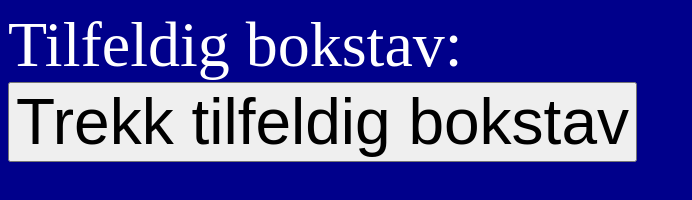
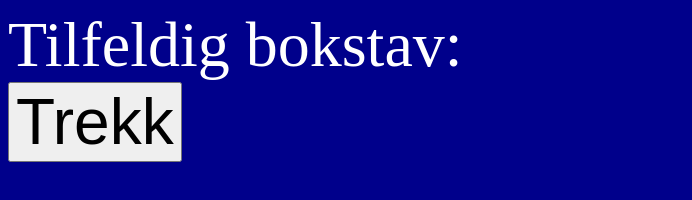
Before and after one commit to terjekol/Rappkjefta, a plain HTML site: page index.html in a window 1280 px wide. Shown: the whole page, without its empty margins (0-692 px from the left). Drawn offline with Linux system fonts and the light colour scheme.

Commit message:
Update index.html

```diff
--- a/index.html
+++ b/index.html
@@ -34,7 +34,7 @@
                 </div>
 
                 <div>
-                    <button onclick="randomLetter()">Trekk tilfeldig bokstav</button>
+                    <button onclick="randomLetter()">Trekk</button>
                 </div>
                 `;
         }
```
